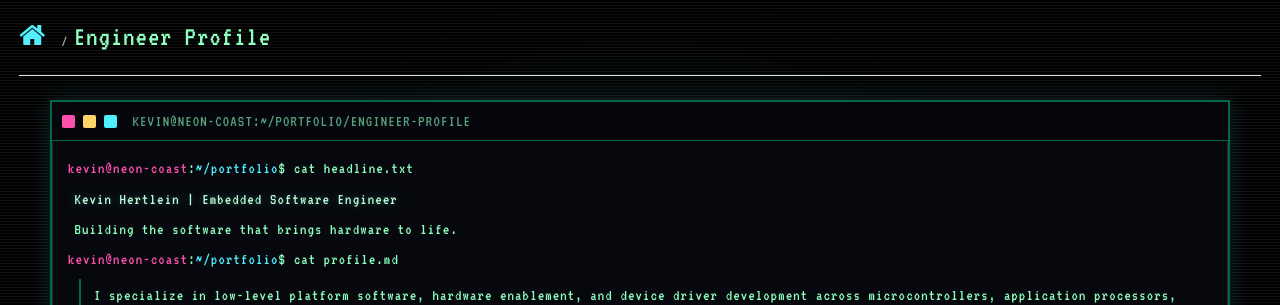
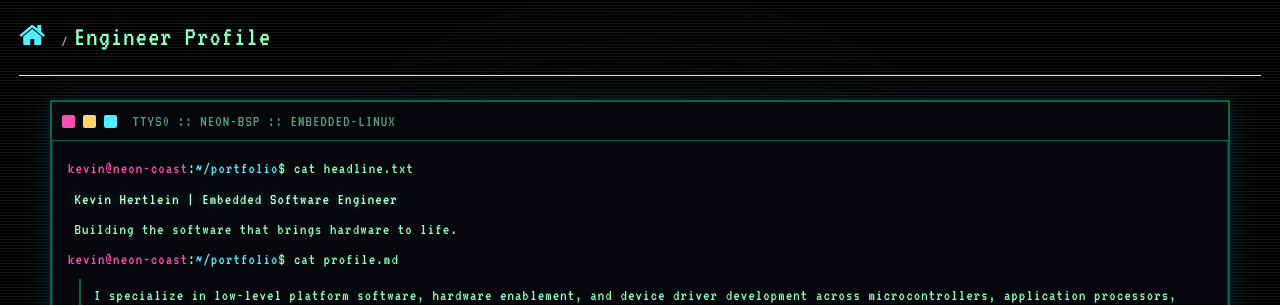
Before and after one commit to kehertle/gh-pages, an MkDocs documentation site: the page built from docs/engineer-profile.md, in a window 1280 px wide. Shown: the top 305 px of the page. Built offline with MkDocs 1.6.1, drawn with Linux system fonts in a browser that asks for light colours; nearby versions of some CDN libraries.

Commit message:
Update terminal title in engineer-profile.md for consistency with project theme

```diff
--- a/docs/engineer-profile.md
+++ b/docs/engineer-profile.md
@@ -4,7 +4,7 @@
       <span class="dot dot-pink"></span>
       <span class="dot dot-amber"></span>
       <span class="dot dot-cyan"></span>
-      <p class="terminal-title">kevin@neon-coast:~/portfolio/engineer-profile</p>
+      <p class="terminal-title">ttyS0 :: neon-bsp :: embedded-linux</p>
     </header>
 
     <div class="terminal-body dossier-body">
```
Also changed, not shown: docs/projects.md (+1 -1 lines).
